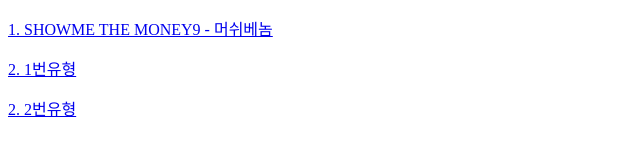
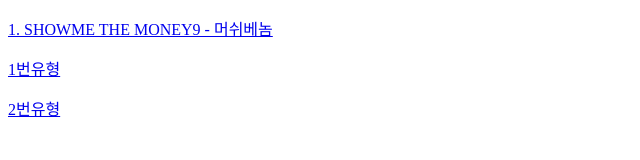
Before and after one commit to alstn0/movie-20107, a plain HTML site: page index.html in a window 1280 px wide. Shown: the full height of the page, 0-640 px from the left. Drawn offline with Linux system fonts and the light colour scheme.

Commit message:
Update index.html

```diff
--- a/index.html
+++ b/index.html
@@ -6,7 +6,7 @@
 </head>
 <body>
         <p><a href="movie.html"> 1. SHOWME THE MONEY9 - 머쉬베놈  </a></P>
-        <p><a href = "source11.html"> 2. 1번유형 </a></p>
-        <p><a href = "test9.html"> 2. 2번유형 </a></p>
+        <p><a href="source11.html">  1번유형 </a></p>
+        <p><a href="test9.html">  2번유형 </a></p>
 </바디>
 </html>
```
